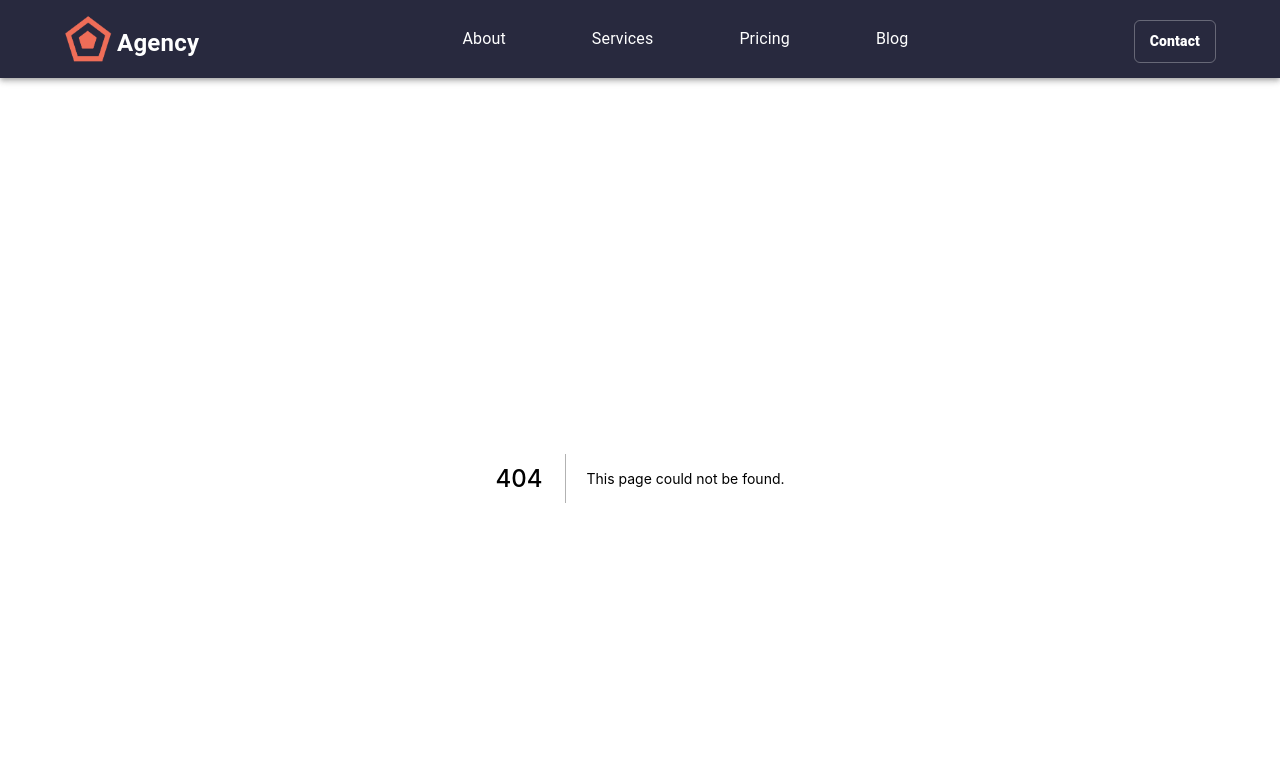
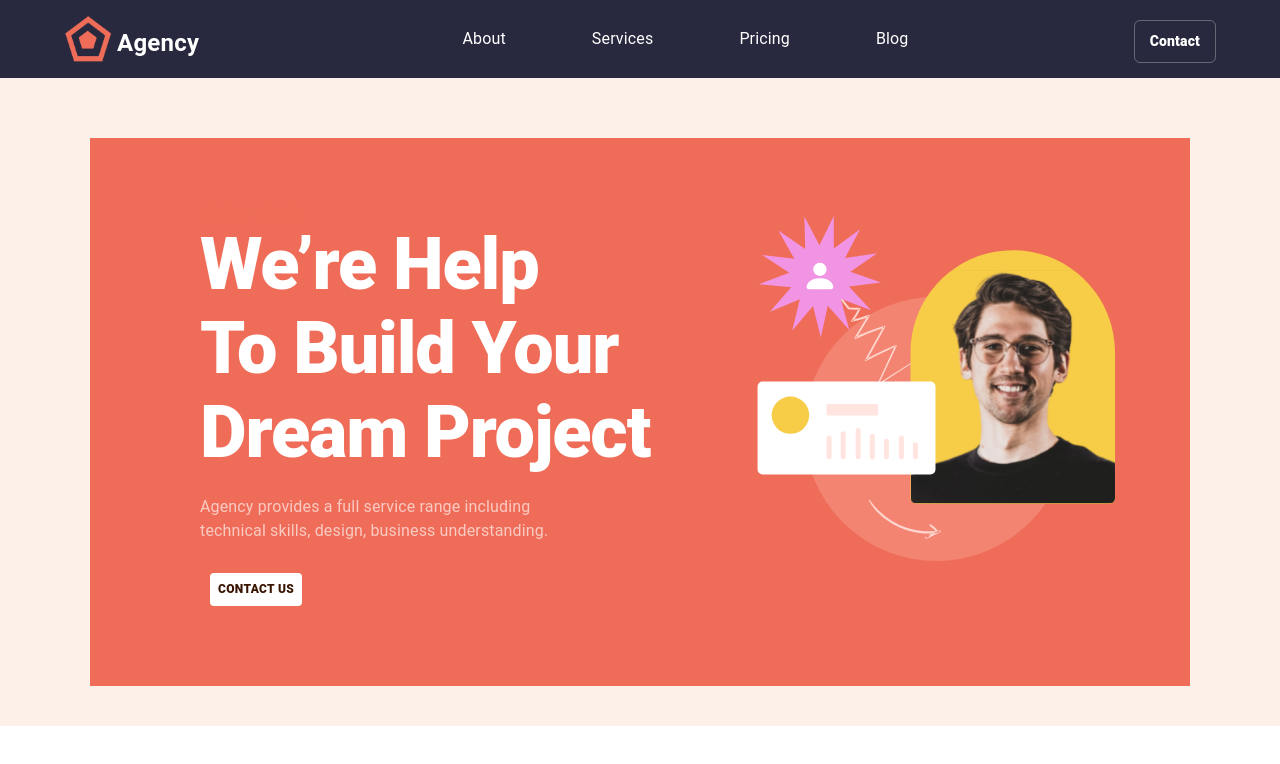
Before and after one commit to azadhuseynzade/portfolio-project, a Next.js app: page /components/DreamProject in a window 1280 px wide. Before the commit this address had no page. Shown: the top 764 px of the page. Built offline with nearby package versions, Linux system fonts and the light colour scheme.

Commit message:
made Dream Project page

```diff
--- /dev/null
+++ b/pages/components/DreamProject.js
@@ -0,0 +1,112 @@
+import React from "react";
+import { Box, Typography, Button } from "@mui/material";
+import Image from "next/image";
+import MetaImg from "../assets/meta-img.png";
+import RightSide from "../assets/dreamPiccc.svg";
+
+const DreamProject = () => {
+  return (
+    <Box
+      sx={{
+        backgroundColor: "#FDF0E9",
+        paddingTop: "60px",
+        paddingBottom: "40px",
+      }}
+    >
+      <Box
+        sx={{
+          backgroundColor: " #EF6D58",
+          display: "flex",
+          justifyContent: "center",
+          padding: { xs: "30px 0px", md: "64px 50px 80px 90px" },
+
+          flexDirection: {
+            xs: "column-reverse",
+            md: "row",
+          },
+          maxWidth: "1100px",
+          margin: "0 auto",
+        }}
+      >
+        <Box sx={{ position: "relative", zIndex: "50" }}>
+          <Typography
+            sx={{
+              fontSize: "16px",
+              color: "#EF6D58;",
+
+              paddingLeft: {
+                xs: "20px",
+              },
+            }}
+            variant="h5"
+          >
+            Modern Studio
+          </Typography>
+          <Typography
+            sx={{
+              fontSize: {
+                xs: "45px",
+                md: "72px",
+              },
+              padding: {
+                xs: "0px 0px 0px 20px",
+              },
+              color: "white",
+              fontWeight: "900",
+            }}
+            variant="h1"
+          >
+            We’re Help
+            <br /> To Build Your Dream Project
+          </Typography>
+
+          <Typography
+            sx={{
+              fontSize: "16px",
+              color: "rgba(255, 255, 255, 0.64);",
+              marginTop: "20px",
+              padding: {
+                xs: "0px 20px",
+              },
+            }}
+          >
+            Agency provides a full service range including
+          </Typography>
+          <Typography
+            sx={{
+              fontSize: "16px",
+              color: "rgba(255, 255, 255, 0.64);",
+              padding: {
+                xs: "0px 20px",
+              },
+            }}
+          >
+            technical skills, design, business understanding.
+          </Typography>
+          <Box
+            sx={{
+              marginTop: "30px",
+            }}
+          >
+            <Button
+              sx={{
+                fontSize: "12px",
+                fontWeight: "800",
+                color: "#391400",
+                backgroundColor: "white",
+                marginLeft: "30px",
+              }}
+            >
+              Contact Us
+            </Button>
+          </Box>
+        </Box>
+        <Box>
+          <Image src={RightSide} width={700} height={600} alt="rightSide" />
+        </Box>
+      </Box>
+    </Box>
+  );
+};
+
+export default DreamProject;
--- a/pages/index.js
+++ b/pages/index.js
@@ -23,6 +23,7 @@ import LatestBlog from "./components/LatestBlog";
 import NewsLetter from "./components/NewsLetter";
 import Map from "./components/Map";
 import Address from "./components/Address";
+import DreamProject from "./components/DreamProject";
 
 export default function Home() {
   return (
@@ -49,6 +50,7 @@ export default function Home() {
       <NewsLetter />
       <Map />
       <Address />
+      <DreamProject />
     </div>
   );
 }
```
Also changed, not shown: pages/assets/dreamPiccc.svg (added).
